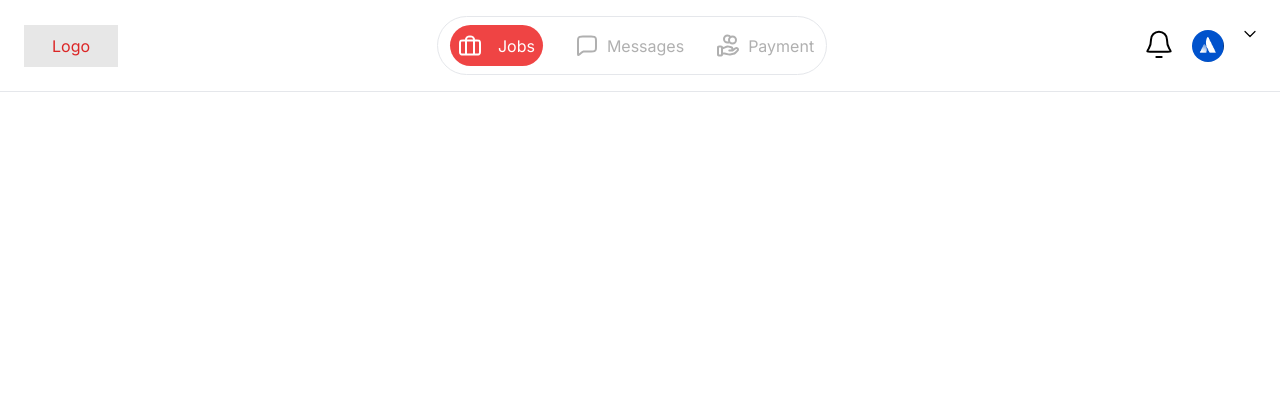
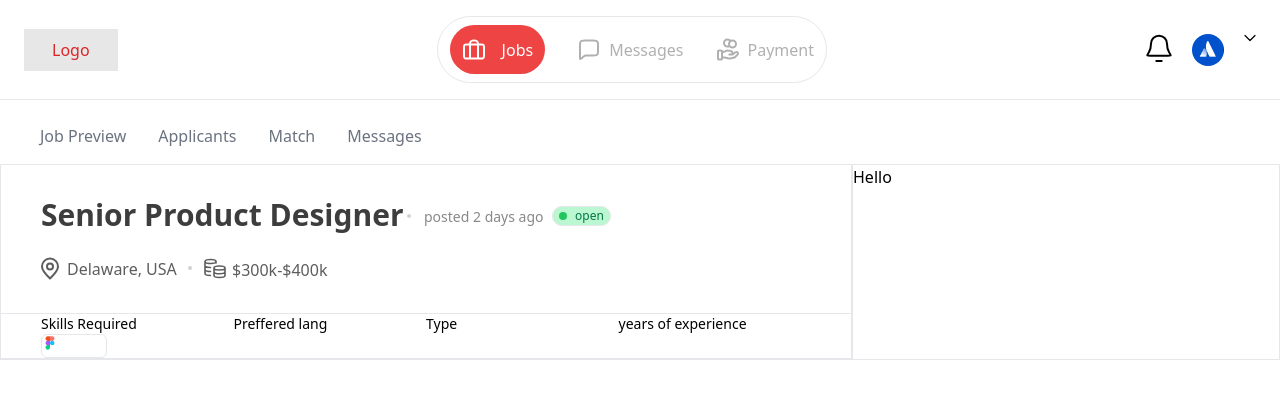
Before and after one commit to hsraktu17/TechkareerXoratory, a Next.js app: page / in a window 1280 px wide. Shown: the top 398 px of the page. Built offline with nearby package versions, Linux system fonts and the light colour scheme.

Commit message:
checkpoint

```diff
--- a/app/page.tsx
+++ b/app/page.tsx
@@ -1,12 +1,14 @@
 import Appbar from "@/components/Appbar";
+import MainPage from "@/components/MainPage";
 import Sectionbar from "@/components/Sectionbar";
 import Image from "next/image";
 
 export default function Home() {
   return (
-    <div>
+    <div className="font-sans">
       <Appbar/>
       <Sectionbar/>
+      <MainPage/>
     </div>
   );
 }
--- a/components/Appbar.tsx
+++ b/components/Appbar.tsx
@@ -1,17 +1,17 @@
 import Link from "next/link";
 import Image from "next/image";
-import image from '@/public/image.png'
+import image from '@/public/image.png';
 
 export default function Appbar() {
     return (
-        <div className="border-b">
+        <div className="border-b sticky top-0 bg-white z-50">
             <div className="p-4 px-6 flex items-center justify-between">
                 <div className="bg-[#E7E7E7] text-red-600 py-[9px] px-[28px]">
                     Logo
                 </div>
                 <div className="flex-1 flex items-center justify-center">
                     <div className="flex items-center border rounded-full px-3 py-2 gap-x-8">
-                        <Link href="" className="bg-red-500 rounded-full p-2 flex items-center gap-x-4 text-[#ffffff]">
+                        <Link href="" className="bg-red-500 rounded-full p-3 flex items-center gap-x-4 text-[#ffffff]">
                             <svg width="24" height="25" viewBox="0 0 24 25" fill="none" xmlns="http://www.w3.org/2000/svg">
                                 <path d="M8 21.5V7.5C8 6.57003 8 6.10504 8.10222 5.72354C8.37962 4.68827 9.18827 3.87962 10.2235 3.60222C10.605 3.5 11.07 3.5 12 3.5C12.93 3.5 13.395 3.5 13.7765 3.60222C14.8117 3.87962 15.6204 4.68827 15.8978 5.72354C16 6.10504 16 6.57003 16 7.5V21.5M5.2 21.5H18.8C19.9201 21.5 20.4802 21.5 20.908 21.282C21.2843 21.0903 21.5903 20.7843 21.782 20.408C22 19.9802 22 19.4201 22 18.3V10.7C22 9.57989 22 9.01984 21.782 8.59202C21.5903 8.21569 21.2843 7.90973 20.908 7.71799C20.4802 7.5 19.9201 7.5 18.8 7.5H5.2C4.07989 7.5 3.51984 7.5 3.09202 7.71799C2.71569 7.90973 2.40973 8.21569 2.21799 8.59202C2 9.01984 2 9.57989 2 10.7V18.3C2 19.4201 2 19.9802 2.21799 20.408C2.40973 20.7843 2.71569 21.0903 3.09202 21.282C3.51984 21.5 4.0799 21.5 5.2 21.5Z" stroke="white" stroke-width="2" stroke-linecap="round" stroke-linejoin="round"/>
                             </svg>
--- /dev/null
+++ b/components/BiggerSection1.tsx
@@ -0,0 +1,41 @@
+export default function BiggerSection1(){
+    return<div>
+        <div className="py-8 px-10">
+            <div className="flex">
+                <div className="font-bold text-3xl text-[#3d3d3d]">
+                    Senior Product Designer
+                </div>
+                <div className="bg-[#d1d1d1] w-[4px] h-[4px] rounded-full absolute top-[13.35rem] left-[25.45rem]" />
+                <div className="text-[#888888] absolute left-[26.5rem] top-[12.9rem] text-[14px]">
+                    posted 2 days ago
+                </div>
+                <div className="rounded-full bg-green-200 left-[34.5rem] top-[12.9rem] absolute border">
+                    <div className="px-1.5 flex items-center">
+                        <div className="w-[8px] h-[8px] bg-green-500 rounded-full"></div>
+                        <div className="text-[#067647] ml-2 text-[12px]">
+                            open
+                        </div>
+                    </div>
+                </div>
+            </div>
+            <div className="mt-6 flex gap-x-2">
+                <svg width="18" height="23" viewBox="0 0 18 23" fill="none" xmlns="http://www.w3.org/2000/svg">
+                    <path d="M9 12.5C10.6569 12.5 12 11.1569 12 9.5C12 7.84315 10.6569 6.5 9 6.5C7.34315 6.5 6 7.84315 6 9.5C6 11.1569 7.34315 12.5 9 12.5Z" stroke="#5D5D5D" stroke-width="2" stroke-linecap="round" stroke-linejoin="round"/>
+                    <path d="M9 21.5C13 17.5 17 13.9183 17 9.5C17 5.08172 13.4183 1.5 9 1.5C4.58172 1.5 1 5.08172 1 9.5C1 13.9183 5 17.5 9 21.5Z" stroke="#5D5D5D" stroke-width="2" stroke-linecap="round" stroke-linejoin="round"/>
+                </svg>
+                <div className="text-[#5D5D5D]">
+                    Delaware, USA
+                </div>
+                <div className="bg-[#d1d1d1] w-[4px] h-[4px] rounded-full absolute top-[16.65rem] left-[11.75rem]" ></div>
+                <div className="absolute top-[16.1rem] left-[12.75rem]">
+                    <svg width="22" height="21" viewBox="0 0 22 21" fill="none" xmlns="http://www.w3.org/2000/svg">
+                        <path d="M12 3.5C12 4.60457 9.53757 5.5 6.5 5.5C3.46243 5.5 1 4.60457 1 3.5M12 3.5C12 2.39543 9.53757 1.5 6.5 1.5C3.46243 1.5 1 2.39543 1 3.5M12 3.5V5M1 3.5V15.5C1 16.6046 3.46243 17.5 6.5 17.5M6.5 9.5C6.33145 9.5 6.16468 9.49724 6 9.49185C3.19675 9.39999 1 8.54328 1 7.5M6.5 13.5C3.46243 13.5 1 12.6046 1 11.5M21 10C21 11.1046 18.5376 12 15.5 12C12.4624 12 10 11.1046 10 10M21 10C21 8.89543 18.5376 8 15.5 8C12.4624 8 10 8.89543 10 10M21 10V17.5C21 18.6046 18.5376 19.5 15.5 19.5C12.4624 19.5 10 18.6046 10 17.5V10M21 13.75C21 14.8546 18.5376 15.75 15.5 15.75C12.4624 15.75 10 14.8546 10 13.75" stroke="#5D5D5D" stroke-width="1.6" stroke-linecap="round" stroke-linejoin="round"/>
+                    </svg>
+                </div>
+                <div className="absolute top-[16.1rem] left-[14.5rem] text-[#5D5D5D]">
+                    $300k-$400k
+                </div>
+            </div>
+        </div>
+    </div>
+}
--- /dev/null
+++ b/components/BiggerSection2.tsx
@@ -0,0 +1,26 @@
+import image1 from '@/public/image copy.png'
+import Image from 'next/image'
+
+export default function BiggerSection2(){
+    return<div>
+        <div className="px-10 ">
+            <div className="grid grid-cols-4 text-sm">
+                <div>
+                    Skills Required
+                    <div className='w-[66px] h-[24px] border rounded-md'>
+                        <Image src={image1} alt={''} className='w-[16px] h-[16px]'/>
+                    </div>
+                </div>
+                <div>
+                    Preffered lang
+                </div>
+                <div>
+                    Type
+                </div>
+                <div>
+                    years of experience
+                </div>
+            </div>
+        </div>
+    </div>
+}
--- /dev/null
+++ b/components/MainPage.tsx
@@ -0,0 +1,21 @@
+import BiggerSection1 from "./BiggerSection1";
+import BiggerSection2 from "./BiggerSection2";
+import SmallerSection from "./SmallerSection";
+
+export default function MainPage(){
+    return<div className="border">
+        <div className="grid grid-cols-3">
+            <div className="col-span-2 border-r-2">
+                <div className="border-b">
+                    <BiggerSection1/>
+                </div>
+                <div className="border-b">
+                    <BiggerSection2/>
+                </div>
+            </div>
+            <div className="col-span-1">
+                <SmallerSection/>
+            </div>
+        </div>
+    </div>
+}
--- /dev/null
+++ b/components/Navbar.tsx
@@ -0,0 +1,39 @@
+"use client"
+
+import { useState } from 'react';
+import Link from 'next/link';
+
+const Navbar = () => {
+  const [activeTab, setActiveTab] = useState('Job preview');
+
+  const tabs = ['Job preview', 'Applicants', 'Match', 'Messages'];
+
+  return (
+    <div className="border-b sticky top-0 bg-white z-50">
+      <div className="p-4 px-6 flex items-center justify-between">
+        <div className="bg-[#E7E7E7] text-red-600 py-[9px] px-[28px]">
+          Logo
+        </div>
+        <div className="flex-1 flex items-center justify-center">
+          <div className="flex items-center gap-x-8">
+            {tabs.map((tab) => (
+              <button
+                key={tab}
+                className={`text-gray-500 py-2 transition-colors duration-200 ${
+                  activeTab === tab
+                    ? 'text-red-500 border-b-2 border-red-500'
+                    : 'hover:text-red-500'
+                }`}
+                onClick={() => setActiveTab(tab)}
+              >
+                {tab}
+              </button>
+            ))}
+          </div>
+        </div>
+      </div>
+    </div>
+  );
+};
+
+export default Navbar;
--- a/components/Sectionbar.tsx
+++ b/components/Sectionbar.tsx
@@ -1,9 +1,33 @@
+"use client"
+
+import { useState } from "react";
+
+
 export default function Sectionbar(){
-    return <div>
-        <div>
-            <div>
 
-            </div>
+    const [activeTab, setActiveTab] = useState('Job preview');
+
+    const tabs = ['Job Preview', 'Applicants', 'Match', 'Messages']
+
+    return <div className="">
+        <div className="pt-4 px-10 flex">
+        <div className="flex-1 flex justify-start">
+          <div className="flex items-center gap-x-8">
+            {tabs.map((tab) => (
+              <button
+                key={tab}
+                className={`text-gray-500 py-2 transition-colors duration-200 pb-4 ${
+                  activeTab === tab
+                    ? 'text-red-500 font-semibold border-b-2 border-red-500'
+                    : 'hover:text-red-500'
+                }`}
+                onClick={() => setActiveTab(tab)}
+              >
+                {tab}
+              </button>
+            ))}
+          </div>
+        </div>
         </div>
     </div>
 }
--- /dev/null
+++ b/components/SmallerSection.tsx
@@ -0,0 +1,5 @@
+export default function SmallerSection(){
+    return<div>
+        Hello
+    </div>
+}
```
Also changed, not shown: public/image copy.png (added).
